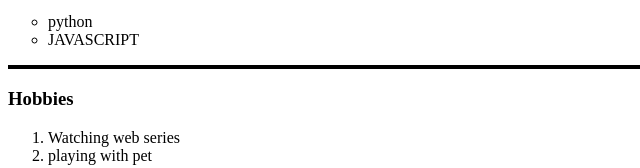
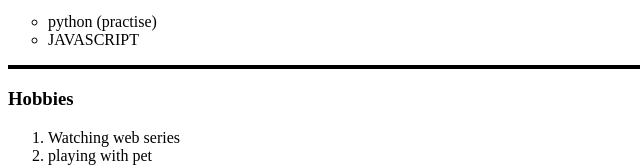
Before and after one commit to chandan-chaudhary/cv-and-rough, a plain HTML site: page index.html in a window 1280 px wide. Shown: the part 632-800 px from the top of the page, 0-640 px from the left. Drawn offline with Linux system fonts and the light colour scheme.

```diff
--- a/index.html
+++ b/index.html
@@ -58,7 +58,7 @@
                 <a href="https://cplusplus.com/">c++ article</a>
             </p>
         </li>
-        <li>python</li>
+        <li>python (practise)</li>
         <li>JAVASCRIPT</li>
     </ul>
     <hr size="4" color="black" />
```
